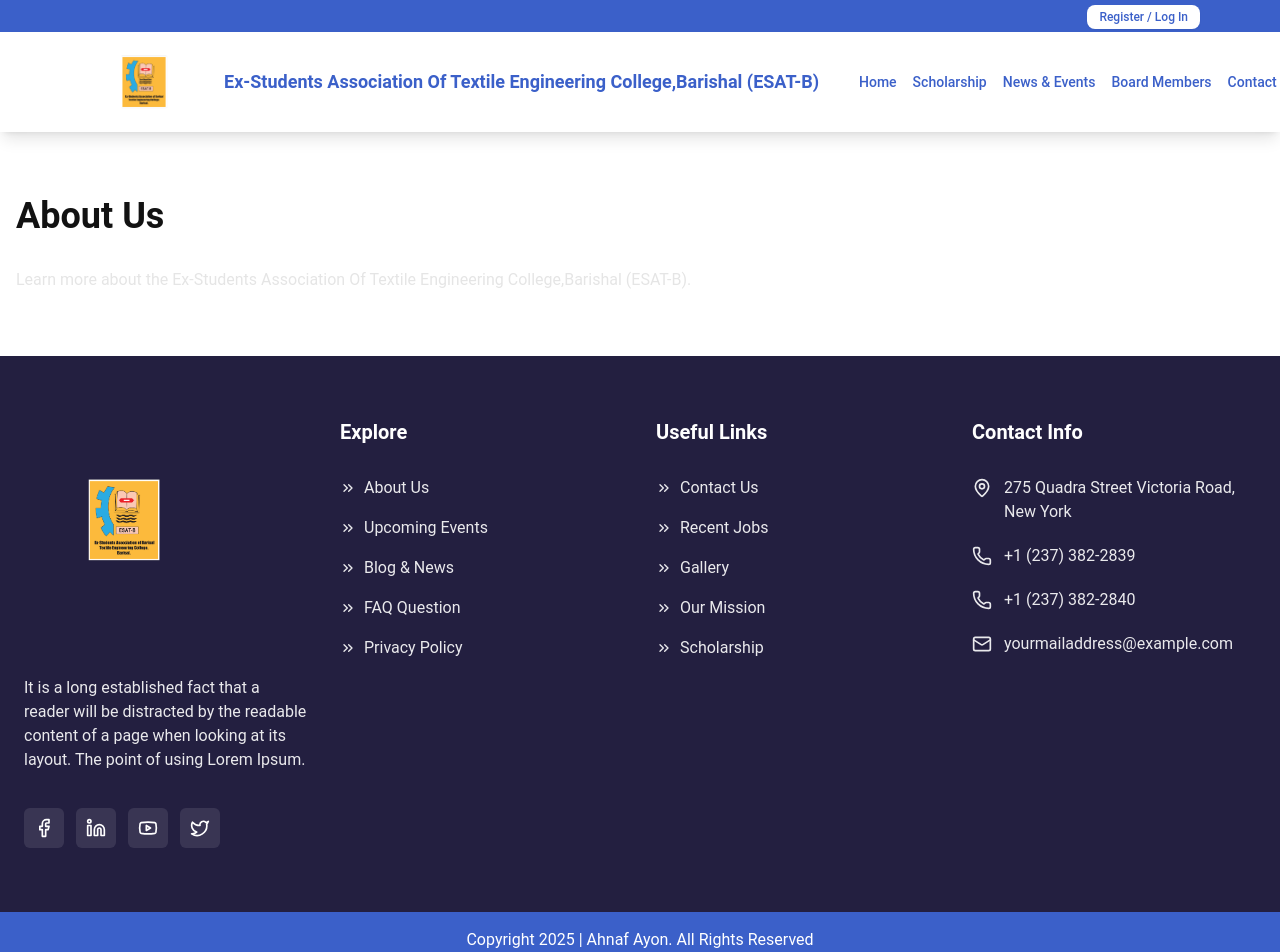
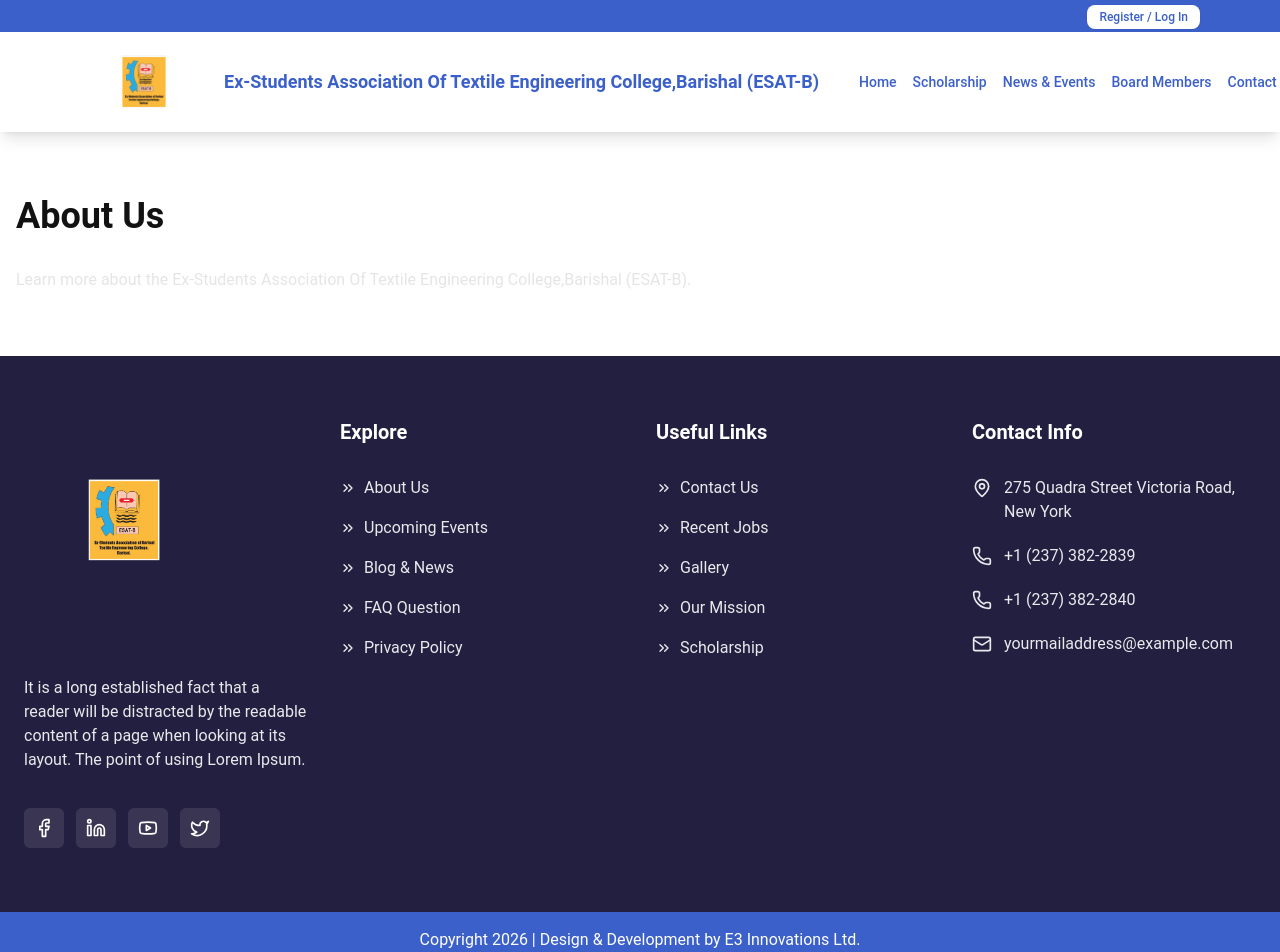
Before and after one commit to mamunurrashid420/e3-alumni-frontend, a React (Vite) app: page /about in a window 1280 px wide. Shown: the top 952 px of the page. Built offline with nearby package versions, Linux system fonts and the light colour scheme.

Commit message:
added Design & Development by E3 Innovations Ltd.

```diff
--- a/src/components/Footer.tsx
+++ b/src/components/Footer.tsx
@@ -138,7 +138,7 @@ export function Footer() {
 
       {/* Copyright Bar */}
       <div className="bg-[#3B60C9] py-4 px-[320px] text-center w-full max-[1920px]:px-8 max-[1536px]:px-6 max-[1280px]:px-6 max-md:py-3 max-md:px-4 max-md:text-sm max-[640px]:py-2 max-[640px]:px-3">
-        <p className="font-['Roboto'] font-normal text-base leading-6 text-white m-0 max-md:text-sm max-[640px]:text-xs">Copyright 2025 | Ahnaf Ayon. All Rights Reserved</p>
+        <p className="font-['Roboto'] font-normal text-base leading-6 text-white m-0 max-md:text-sm max-[640px]:text-xs">Copyright 2026 | Design & Development by E3 Innovations Ltd.</p>
       </div>
     </footer>
   )
```
Also changed, not shown: 1 other file (tests, documents, lock files or other folders).
